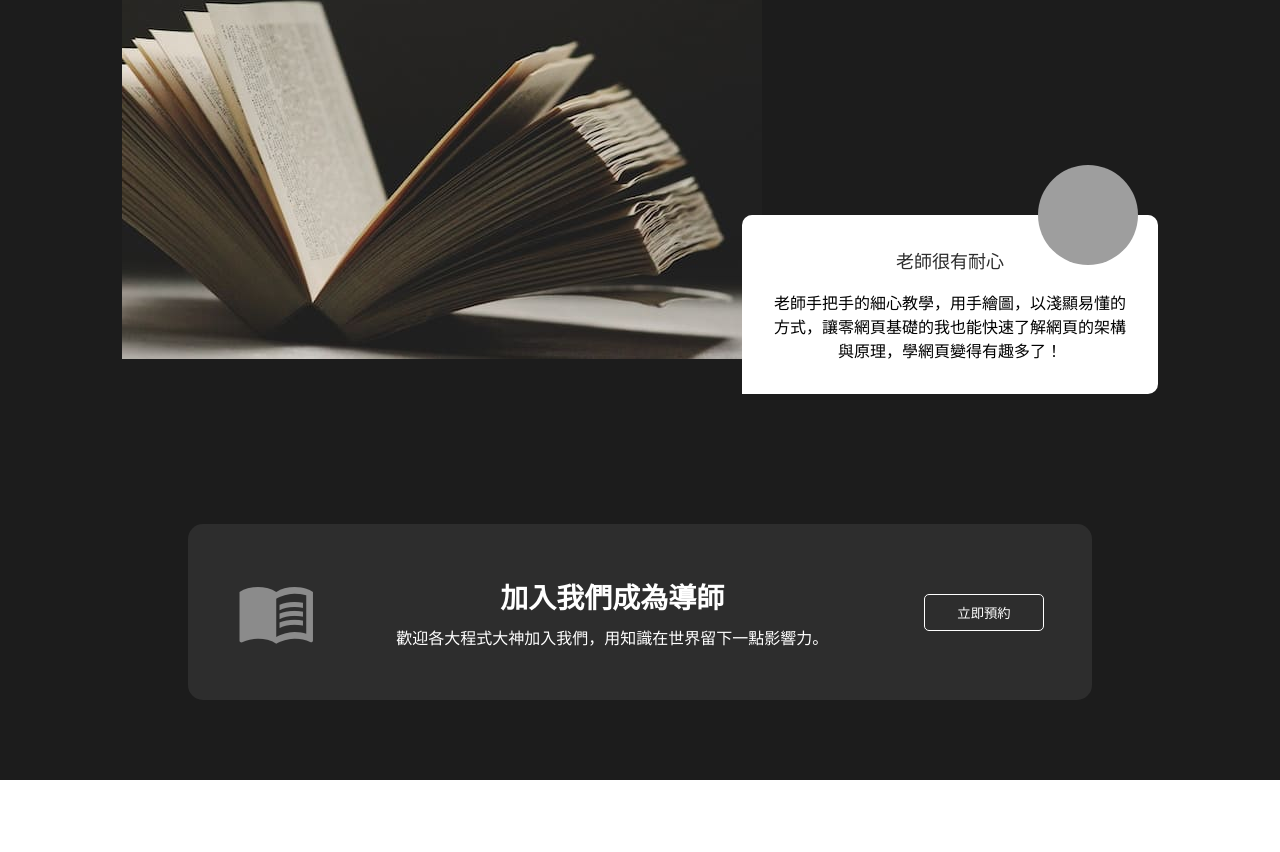
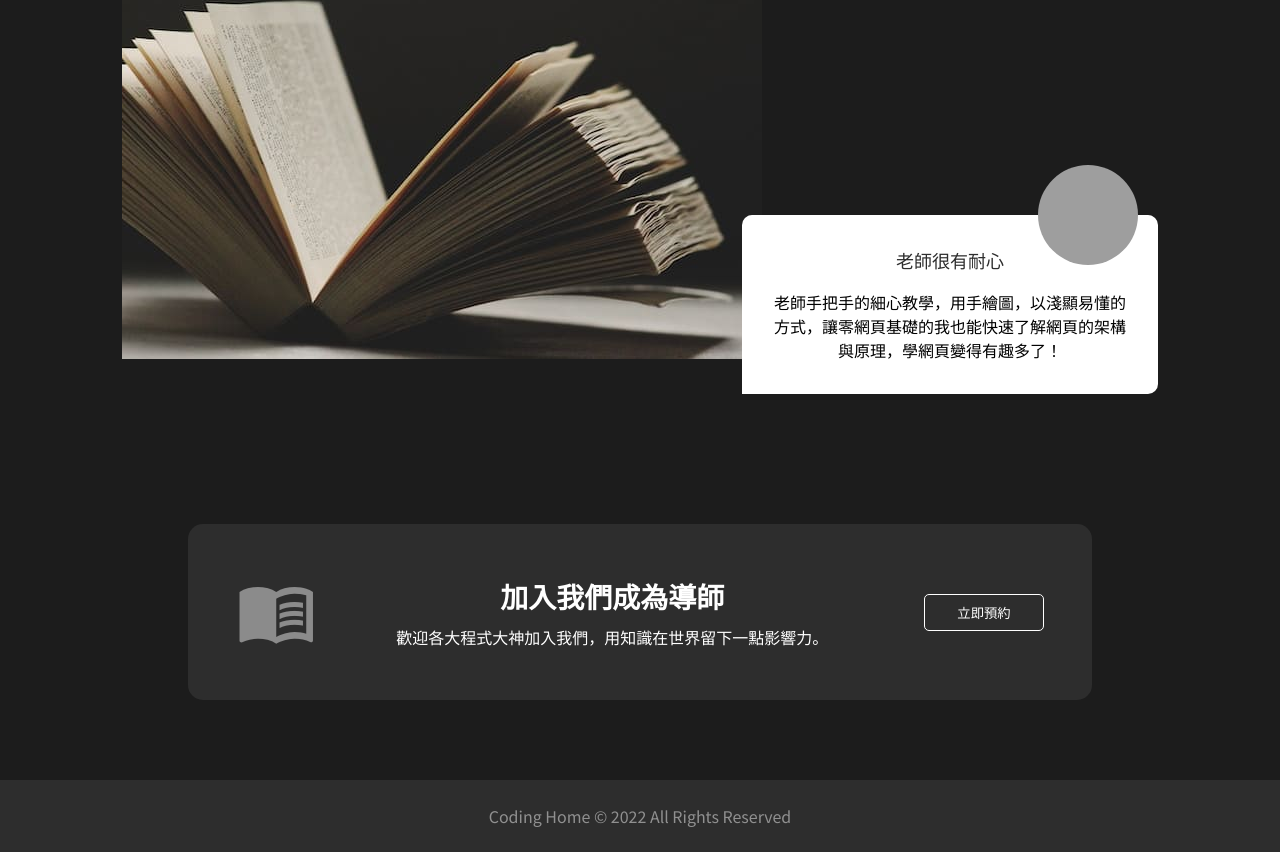
Before and after one commit to yunlew531/Programming-Tutor, a React (Vite) app: page / in a window 1280 px wide. Shown: the part 5119-5971 px from the top of the page. Before the commit the page ends 5899 px from the top, so only its background shows below. Built offline with nearby package versions, Linux system fonts and the light colour scheme; grey boxes are pictures that could not be loaded; a web font is replaced by a local one.

Commit message:
切版 Footer

```diff
--- a/src/App.tsx
+++ b/src/App.tsx
@@ -1,8 +1,9 @@
 import { useRoutes } from 'react-router-dom';
 import routes from './routes';
 import { ThemeProvider } from '@emotion/react';
-import Header from './layout/Header.tsx';
+import Header from 'src/layout/Header.tsx';
 import theme from 'src/assets/styleSheets/theme.ts';
+import Footer from 'src/layout/Footer.tsx';
 
 
 function App() {
@@ -13,6 +14,7 @@ function App() {
       <ThemeProvider theme={theme}>
         <Header />
         {element}
+        <Footer />
       </ThemeProvider>
     </>
   )
--- a/src/assets/styleSheets/theme.ts
+++ b/src/assets/styleSheets/theme.ts
@@ -7,6 +7,7 @@ const theme = {
     blue_100: '#09ACF5',
     green_100: '#62DB54',
     gray_100: '#8b8b8b',
+    gray_200: '#909090',
   }
 }
 
--- /dev/null
+++ b/src/layout/Footer.tsx
@@ -0,0 +1,18 @@
+import styled from "@emotion/styled";
+
+const FooterStyle = styled.footer<IThemeProps>`
+  text-align: center;
+  color: ${({theme: {color: {gray_200}}}) => gray_200};;
+  background-color: ${({theme: {color: {black_200}}}) => black_200};
+  padding: 24px;
+`;
+
+function Footer() {
+  return <>
+    <FooterStyle>
+      <p>Coding Home © 2022 All Rights Reserved</p>
+    </FooterStyle>
+  </>
+}
+
+export default Footer
```
